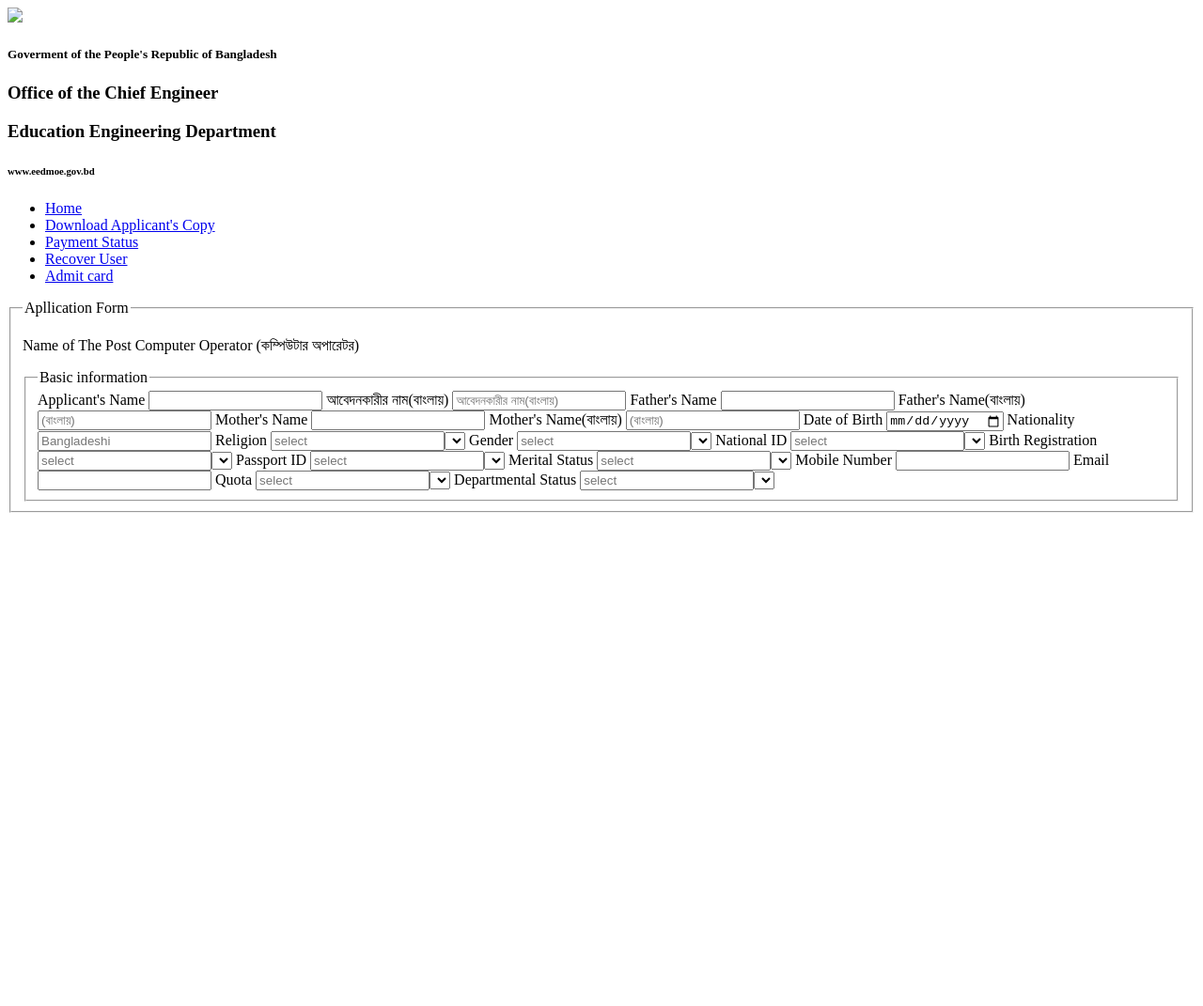
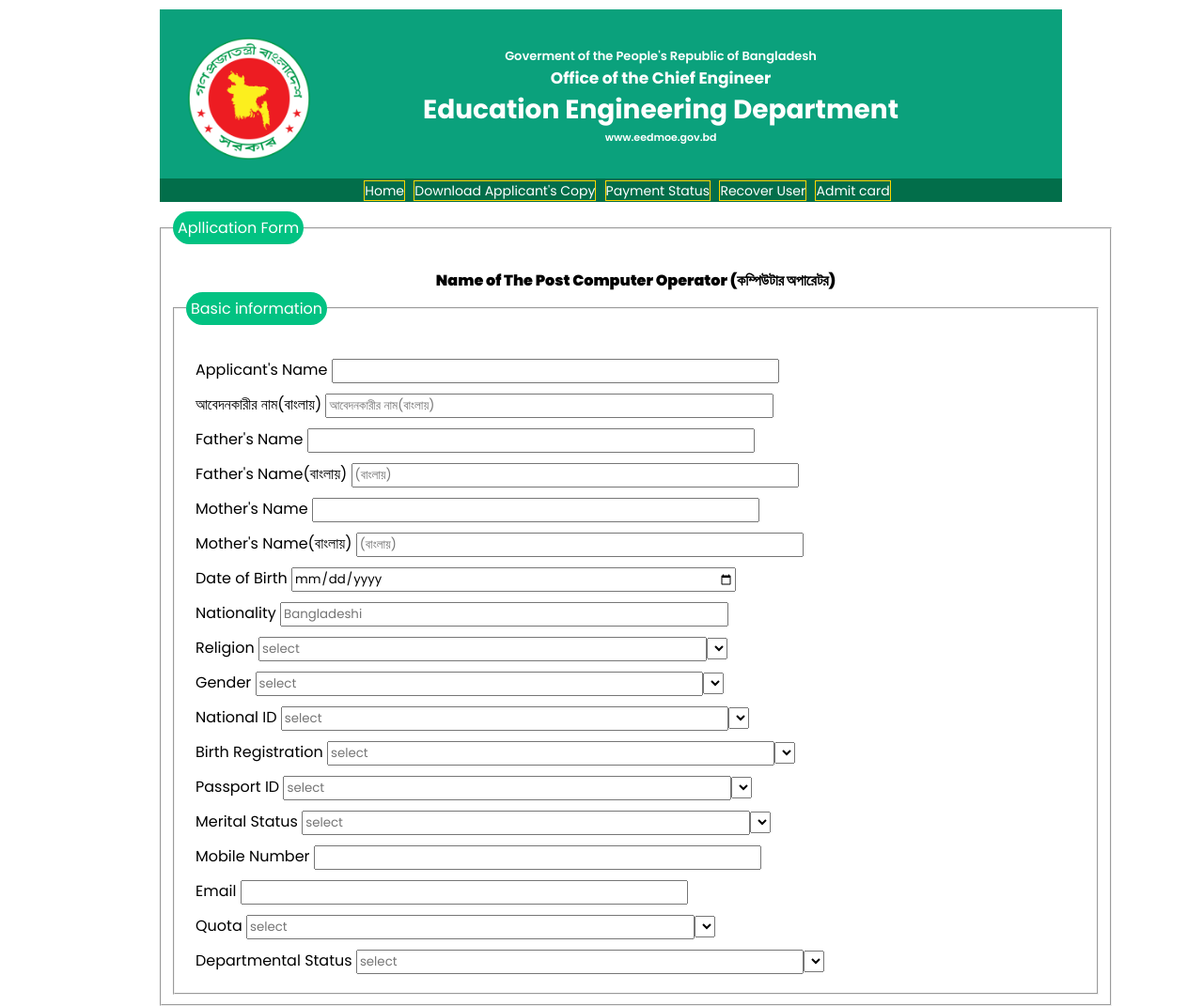
Before and after one commit to jamilWebdesign2024/Form-File, a plain HTML site: page index.html in a window 1280 px wide. Shown: the whole page at 94% size. Before the commit the page ends 800 px from the top, so only its background shows below. Drawn offline with Linux system fonts and the light colour scheme.

Commit message:
Input all file

```diff
--- a/index.html
+++ b/index.html
@@ -4,12 +4,12 @@
     <meta charset="UTF-8">
     <meta name="viewport" content="width=device-width, initial-scale=1.0">
     <title>Education Engineering Department</title>
-    <link rel="stylesheet" href="form.css">
+    <link rel="stylesheet" href="style.css">
 </head>
 <body>
     <header>
         <section>
-        <img src="logo.png">
+        <img src="icon.png">
             <section class="details">
                 <h5>Goverment of the People's Republic of Bangladesh</h5>
                 <h3>Office of the Chief Engineer</h3>
--- /dev/null
+++ b/style.css
@@ -0,0 +1,100 @@
+@import url('https://fonts.googleapis.com/css2?family=Poppins:ital,wght@0,100;0,200;0,300;0,400;0,500;0,600;0,700;0,800;0,900;1,100;1,200;1,300;1,400;1,500;1,600;1,700;1,800;1,900&display=swap');
+*{
+    margin: 0;
+    padding: o;
+    font-family: Poppins ;
+}
+body{
+    width: 75%;
+    height: auto;
+}
+
+header{
+    width: 100%;
+    background-color: rgba(2, 158, 119, 0.959);
+    margin-left: 170px;
+    margin-top: 10px;
+}
+section{
+    display:flex;
+    margin-right: 50px;
+}
+img{
+    width: 130px;
+    margin-top: 30px;
+    margin-left: 30px;
+}
+.details{
+    display: block;
+    margin-left: 120px;
+    margin-top: 40px;
+    color: white;
+    font-weight: 700;
+    margin-bottom: 10px;
+
+}
+header > section > .details > h5{
+    text-align: center;
+    font-size: 13px;
+    font-weight: 600;
+}
+header > section > .details > h3{
+    text-align: center;
+    font-size: 17px;
+    font-weight: 700;
+}
+header > section > .details > h1{
+    text-align: center;
+    font-size: 28px;
+    font-weight: 700;
+}
+header > section > .details > h6{
+    text-align: center;
+    font-size: 11px;
+    font-weight: 600;
+}
+nav{
+
+    background-color: rgb(2, 110, 74);
+    margin-top: 20px;
+    display: flex;
+    align-items: center;
+    justify-content: center;
+}
+li{
+    display: inline;
+    font-size: 14px;
+    margin-right: 5px;
+    text-decoration: none;
+    border: 1px solid gold;
+}
+nav > ul > li > a{
+    color: white;
+    text-decoration: none;
+}
+main{
+    width: 100%;
+    margin-left: 170px;
+    margin-top: 10px;
+}
+label{
+    display: block;
+    margin: 10px;
+}
+fieldset{
+    width: 957px;
+}
+legend{
+    background-color: rgb(2, 194, 130);
+    color: white;
+    border-radius: 20px;
+    padding: 5px;
+    margin-bottom: 20px;
+}
+p{
+    text-align: center;
+    font-weight: 900;
+}
+input{
+    width: 50%;
+}
```
Also changed, not shown: icon.png (added).
